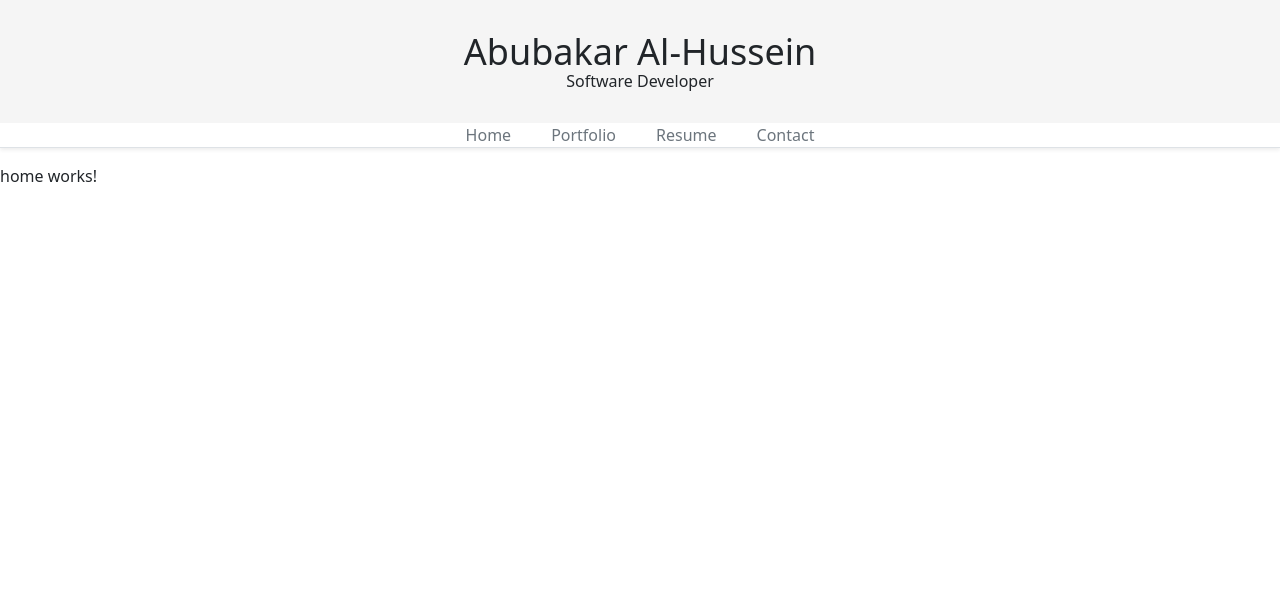
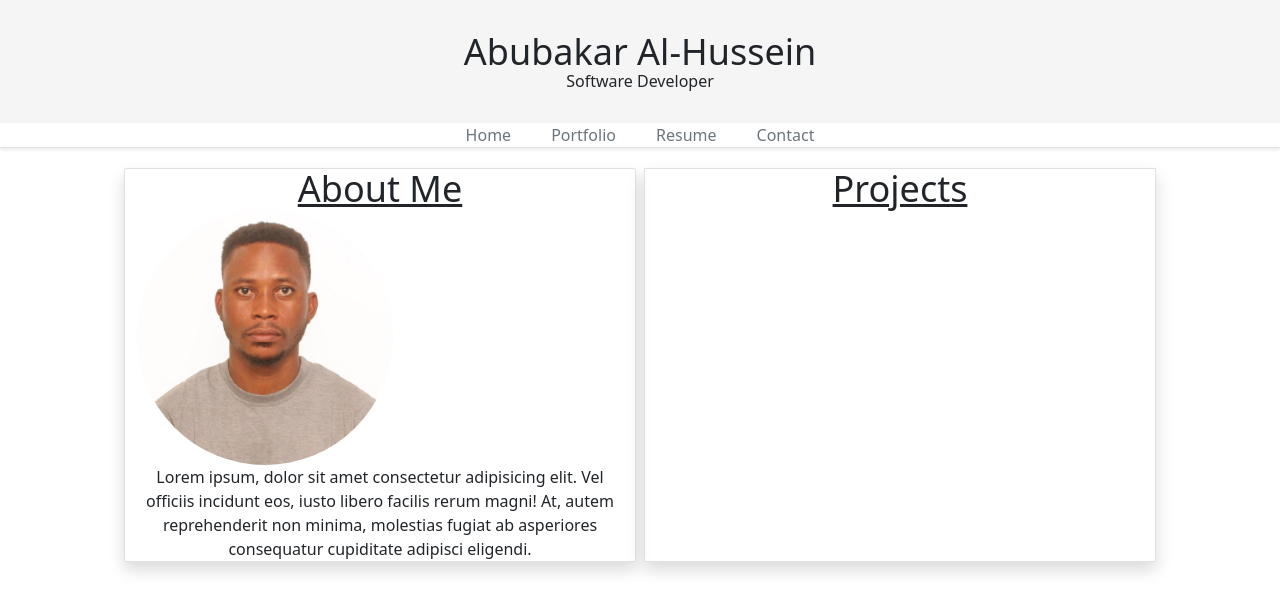
Before and after one commit to al-husayn/ng-portfolio, an Angular app: page / in a window 1280 px wide. Shown: the top 612 px of the page. Built offline with nearby package versions, Linux system fonts and the light colour scheme.

Commit message:
add home page

```diff
--- a/src/app/home/home.component.html
+++ b/src/app/home/home.component.html
@@ -1 +1,29 @@
-<p>home works!</p>
+<div class="container">
+  <div class="row">
+    <!-- About -->
+    <div class="col-lg shadow border m-1 rounded-sm">
+      <div class="text-center">
+        <h2 class="text-4xl underline">About Me</h2>
+        <img
+          src="../../assets/AL.JPG"
+          width="256"
+          height="256"
+          class="rounded-circle img-fluid"
+          alt="Profile picture"
+        />
+        <p class="text-wrap text">
+          Lorem ipsum, dolor sit amet consectetur adipisicing elit. Vel officiis
+          incidunt eos, iusto libero facilis rerum magni! At, autem
+          reprehenderit non minima, molestias fugiat ab asperiores consequatur
+          cupiditate adipisci eligendi.
+        </p>
+      </div>
+    </div>
+    <!-- featured project -->
+    <div class="col-lg shadow border m-1">
+      <div class="text-center">
+        <h2 class="text-4xl underline">Projects</h2>
+      </div>
+    </div>
+  </div>
+</div>
--- a/src/styles.css
+++ b/src/styles.css
@@ -2,3 +2,8 @@
 @tailwind base;
 @tailwind components;
 @tailwind utilities;
+
+
+.container{
+     max-width: 1040px;
+}
```
Also changed, not shown: src/assets/AL.JPG (added).
